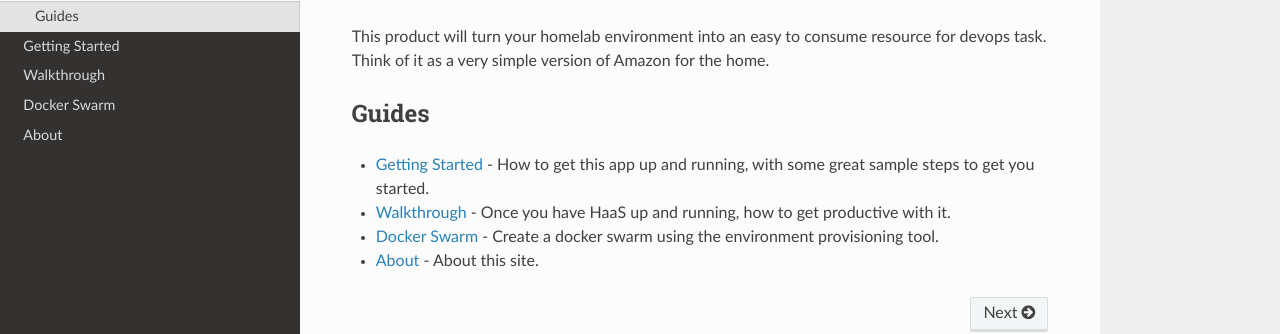
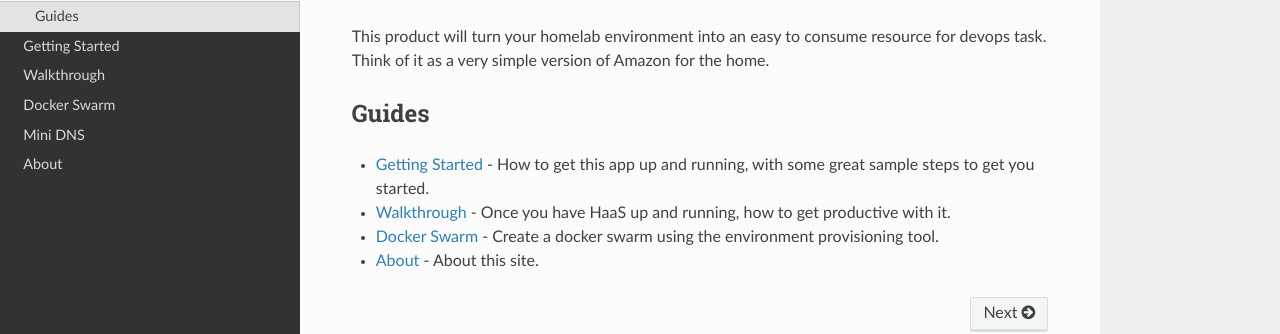
Before and after one commit to homelabaas/haas-documentation, an MkDocs documentation site: the page built from docs/index.md, in a window 1280 px wide. Shown: the part 135-469 px from the top of the page. Built offline with MkDocs 1.6.1, drawn with Linux system fonts in a browser that asks for light colours; nearby versions of some CDN libraries.

Commit message:
Update TOC.

```diff
--- a/mkdocs.yml
+++ b/mkdocs.yml
@@ -4,5 +4,6 @@ nav:
 - Getting Started: gettingstarted.md
 - Walkthrough: walkthrough.md
 - Docker Swarm: swarm.md
+- Mini DNS: minidns.md
 - About: about.md
 theme: readthedocs
```
